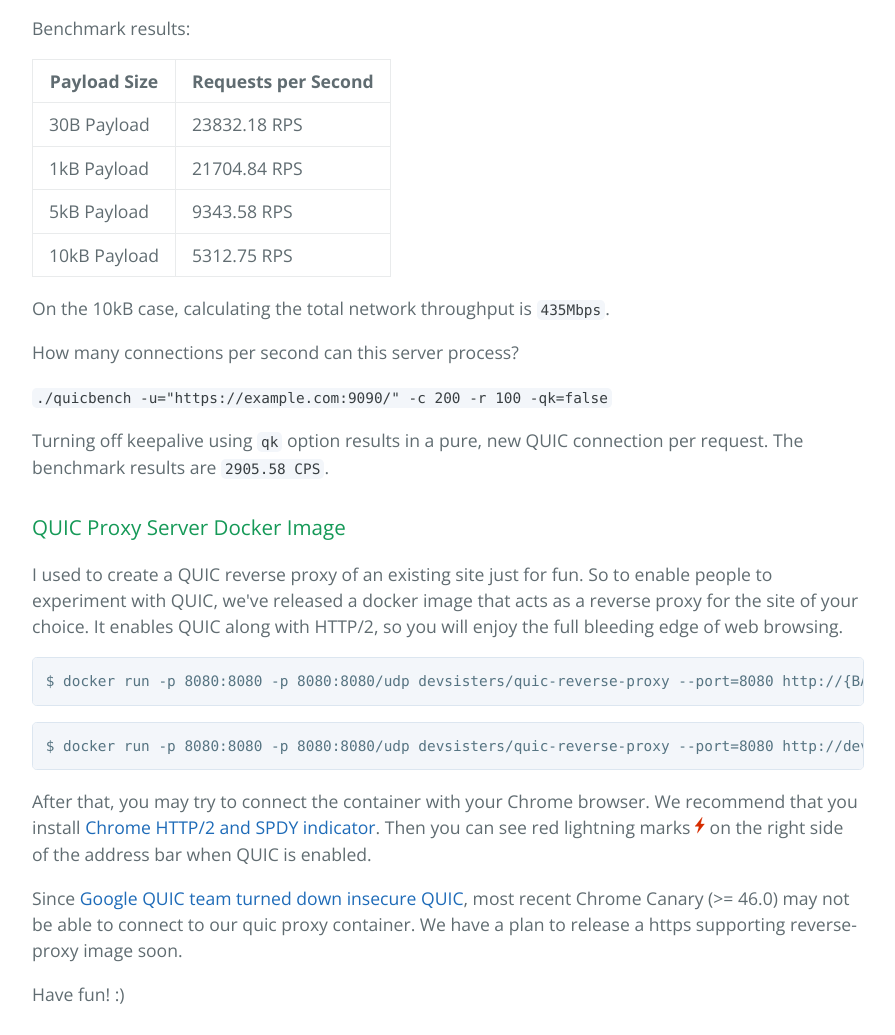
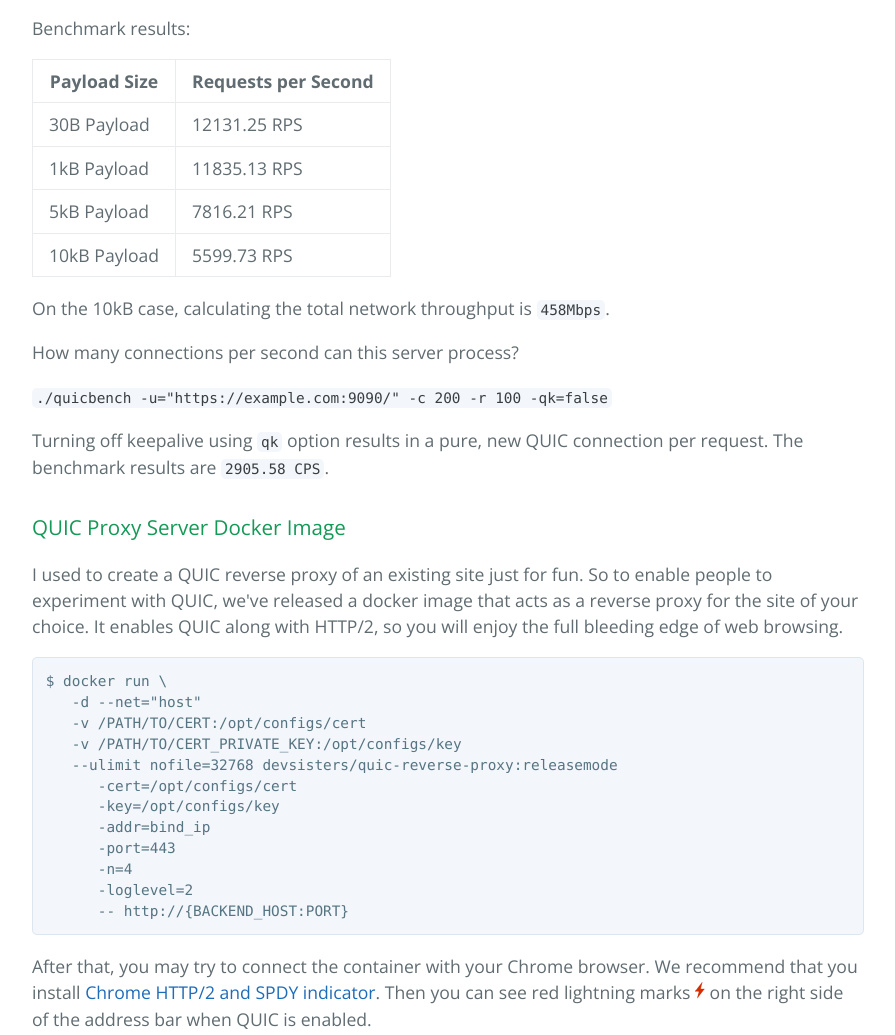
Before and after one commit to devsisters/goquic, a plain HTML site: page index.html in a window 1280 px wide. Shown: the part 3562-4597 px from the top of the page, without its empty margins (192-1087 px from the left). Drawn offline with nearby package versions, Linux system fonts and the light colour scheme.

Commit message:
Docs update

```diff
--- a/index.html
+++ b/index.html
@@ -118,24 +118,24 @@ concurrency increases.</p>
 <tbody>
 <tr>
 <td>30B Payload</td>
-<td>23832.18 RPS</td>
+<td>12131.25 RPS</td>
 </tr>
 <tr>
 <td>1kB Payload</td>
-<td>21704.84 RPS</td>
+<td>11835.13 RPS</td>
 </tr>
 <tr>
 <td>5kB Payload</td>
-<td>9343.58 RPS</td>
+<td>7816.21  RPS</td>
 </tr>
 <tr>
 <td>10kB Payload</td>
-<td>5312.75 RPS</td>
+<td>5599.73 RPS</td>
 </tr>
 </tbody>
 </table>
 
-<p>On the 10kB case, calculating the total network throughput is <code>435Mbps</code>.</p>
+<p>On the 10kB case, calculating the total network throughput is <code>458Mbps</code>.</p>
 
 <p>How many connections per second can this server process?</p>
 
@@ -149,15 +149,23 @@ per request. The benchmark results are <code>2905.58 CPS</code>.</p>
 
 <p>I used to create a QUIC reverse proxy of an existing site just for fun. So to enable people to experiment with QUIC, we've released a docker image that acts as a reverse proxy for the site of your choice. It enables QUIC along with HTTP/2, so you will enjoy the full bleeding edge of web browsing.</p>
 
-<pre><code>$ docker run -p 8080:8080 -p 8080:8080/udp devsisters/quic-reverse-proxy --port=8080 http://{BACKEND_HOST:PORT}
-</code></pre>
-
-<pre><code>$ docker run -p 8080:8080 -p 8080:8080/udp devsisters/quic-reverse-proxy --port=8080 http://devsisters.github.io/goquic/
+<pre><code>$ docker run \
+   -d --net="host"
+   -v /PATH/TO/CERT:/opt/configs/cert
+   -v /PATH/TO/CERT_PRIVATE_KEY:/opt/configs/key
+   --ulimit nofile=32768 devsisters/quic-reverse-proxy:releasemode
+      -cert=/opt/configs/cert
+      -key=/opt/configs/key
+      -addr=bind_ip
+      -port=443
+      -n=4
+      -loglevel=2
+      -- http://{BACKEND_HOST:PORT}
 </code></pre>
 
 <p>After that, you may try to connect the container with your Chrome browser. We recommend that you install <a href="https://chrome.google.com/webstore/detail/http2-and-spdy-indicator/mpbpobfflnpcgagjijhmgnchggcjblin">Chrome HTTP/2 and SPDY indicator</a>. Then you can see red lightning marks <img src="images/icon-quic.png"> on the right side of the address bar when QUIC is enabled.</p>
 
-<p>Since <a href="https://groups.google.com/a/chromium.org/forum/#!topic/proto-quic/hkAYHWz7mTk">Google QUIC team turned down insecure QUIC</a>, most recent Chrome Canary (>= 46.0) may not be able to connect to our quic proxy container. We have a plan to release a https supporting reverse-proxy image soon.</p>
+<p>If you are using Google Chrome Stable Release (<= 51.0) as client, you should enable quic-host-whitelist command line flag to whitelist your domain. (See <a href="https://groups.google.com/a/chromium.org/forum/#!topic/proto-quic/1K79SVSLEiU"> here</a>). Most recent version of Google Chrome Canary doesn't require whitelisting, since It uses QUIC 32 (or higher) as default.</p>
 
 <p>Have fun! :)</p>
 
```
